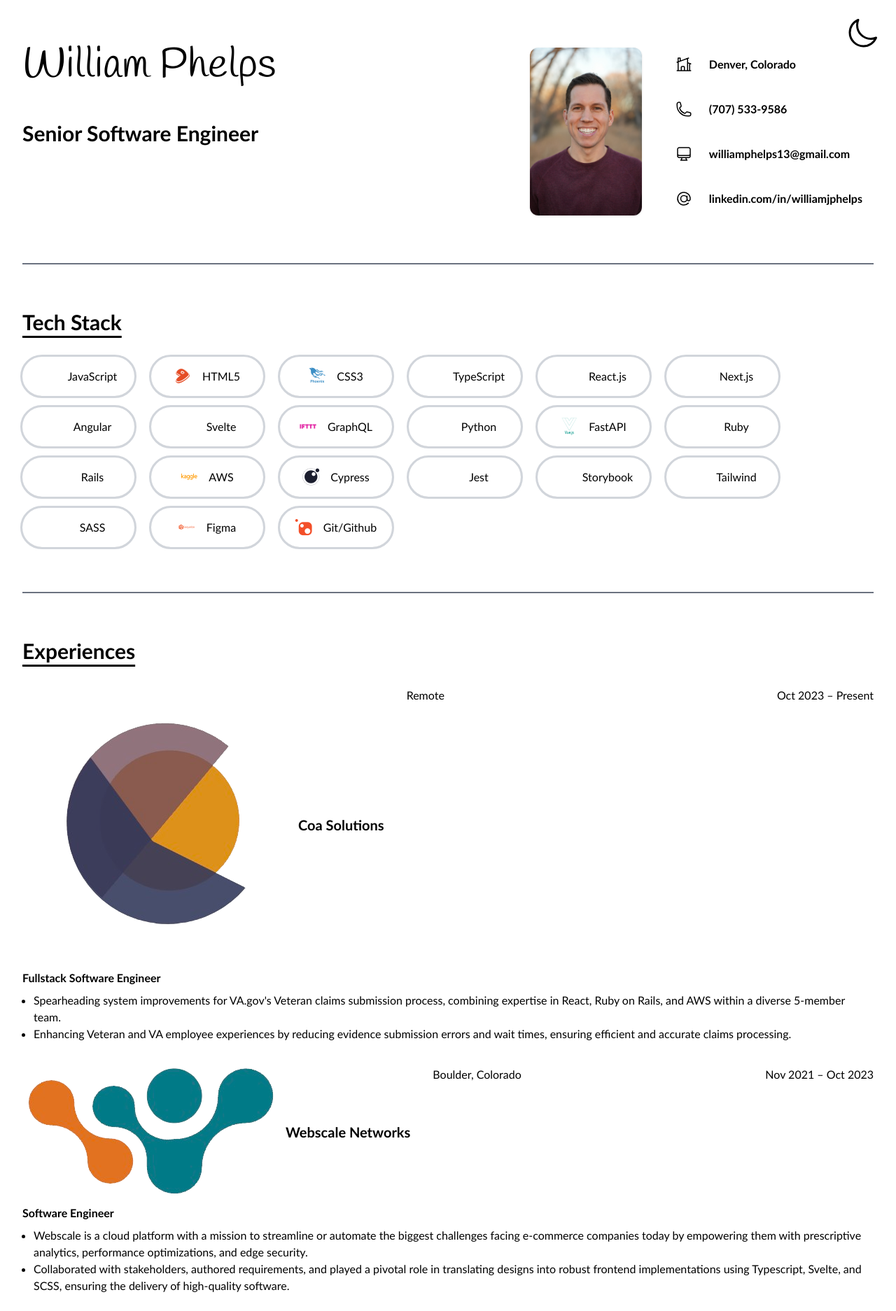
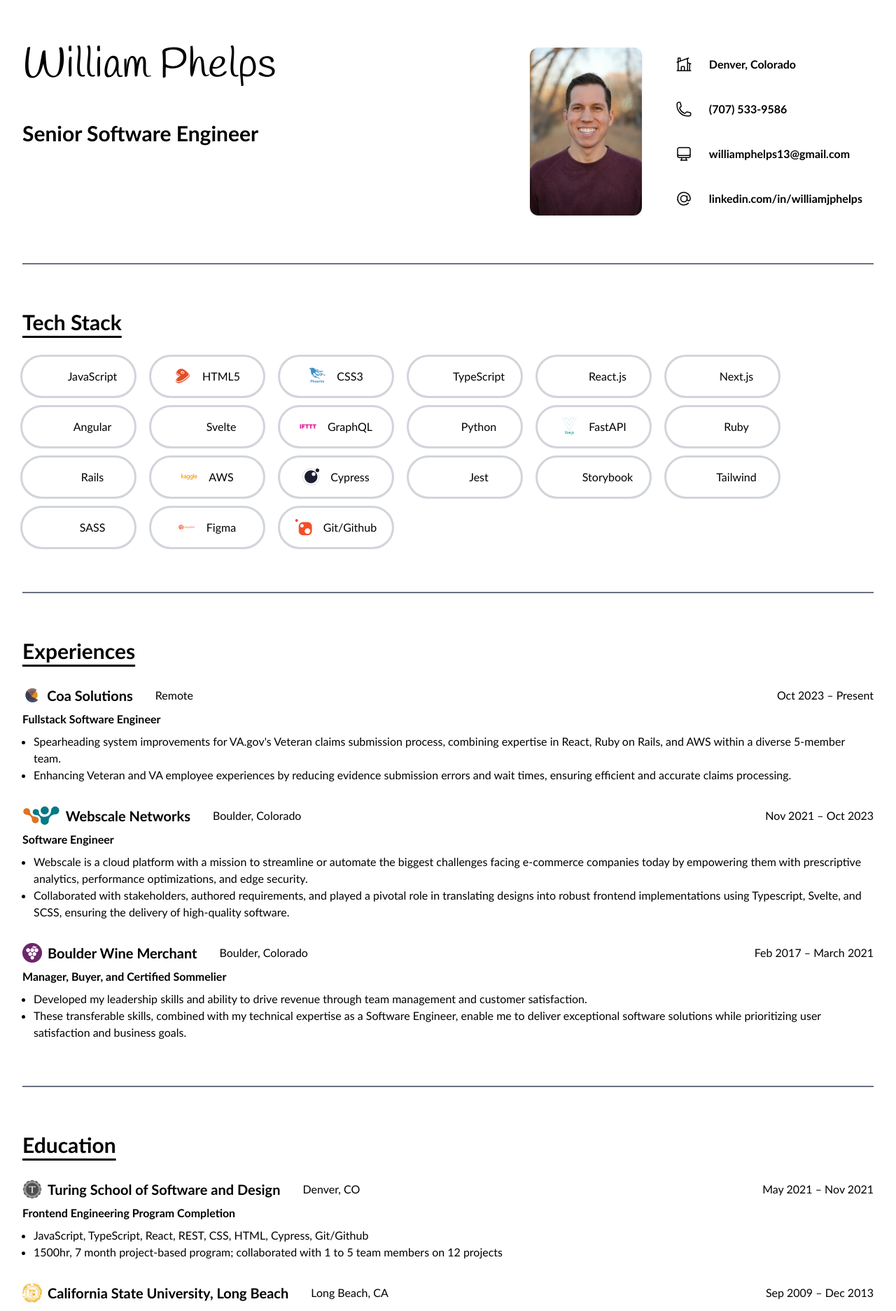
Before and after one commit to williamphelps13/williamjphelps-monorepo, a Next.js app in the folder apps/portfolio/: page /resume in a window 1280 px wide. Shown: the top 1874 px of the page at 70% size. Built offline with nearby package versions, Linux system fonts and the light colour scheme.

Commit message:
Fix Image dimensions

```diff
--- a/apps/portfolio/app/page.tsx
+++ b/apps/portfolio/app/page.tsx
@@ -26,11 +26,9 @@ const Home = () => {
             </div>
           </div>
           <img
-            width={280}
-            height={420}
+            className="max-w-72 rounded-lg shadow-lg"
             src="images/headshot-main.jpg"
             alt="My headshot"
-            className="rounded-lg shadow-lg"
           />
         </section>
 
--- a/apps/portfolio/app/resume/components/ResumeEducation.tsx
+++ b/apps/portfolio/app/resume/components/ResumeEducation.tsx
@@ -25,9 +25,9 @@ const ResumeEducation = ({
                 >
                   {education.image && (
                     <img
+                      className="max-h-7"
                       src={education?.image}
                       alt={`${education?.organization} logo`}
-                      height={28}
                     />
                   )}
                   {education?.organization}
--- a/apps/portfolio/app/resume/components/ResumeExperiences.tsx
+++ b/apps/portfolio/app/resume/components/ResumeExperiences.tsx
@@ -25,9 +25,9 @@ const ResumeExperience = ({
                 >
                   {experience.image && (
                     <img
+                      className="max-h-7"
                       src={experience?.image}
                       alt={`${experience?.organization} logo`}
-                      height={28}
                     />
                   )}
                   {experience?.organization}
--- a/apps/portfolio/app/resume/components/ResumeHeader.tsx
+++ b/apps/portfolio/app/resume/components/ResumeHeader.tsx
@@ -22,9 +22,8 @@ const ResumeHeader = ({ headerData }: { headerData: HeaderData }) => {
         {headerData.headshotImage && (
           <img
             alt={`${headerData?.fullName} Headshot`}
-            className="hidden rounded-xl shadow lg:block"
+            className="hidden rounded-xl shadow lg:block max-w-40"
             src={headerData?.headshotImage}
-            width={160}
           />
         )}
         <address className="important-body flex flex-wrap justify-center gap-1 not-italic lg:flex-col lg:gap-2">
@@ -61,9 +60,8 @@ const ResumeHeader = ({ headerData }: { headerData: HeaderData }) => {
       {headerData.headshotImage && (
         <img
           alt={`${headerData?.fullName} Headshot`}
-          className="rounded-lg shadow lg:hidden"
+          className="rounded-lg shadow lg:hidden max-w-60"
           src={headerData?.headshotImage}
-          width={240}
         />
       )}
     </header>
--- a/apps/portfolio/app/resume/page.tsx
+++ b/apps/portfolio/app/resume/page.tsx
@@ -1,7 +1,6 @@
 'use client'
 import 'devicon/devicon.min.css'
 
-import ThemeButton from 'app/common/ThemeButton'
 import ResumeHeader from 'app/resume/components/ResumeHeader'
 import ResumeEducation from 'app/resume/components/ResumeEducation'
 import ResumeExperience from 'app/resume/components/ResumeExperiences'
@@ -17,7 +16,6 @@ import {
 const ResumePage = () => {
   return (
     <main className="container mx-auto px-8 py-16 dark:bg-gray-800 dark:text-white">
-      <ThemeButton />
       <ResumeHeader headerData={headerData} />
       <hr className="my-8 border border-gray-500 lg:my-16" />
       <ResumeTechStack techStackData={techStackData} />
```
